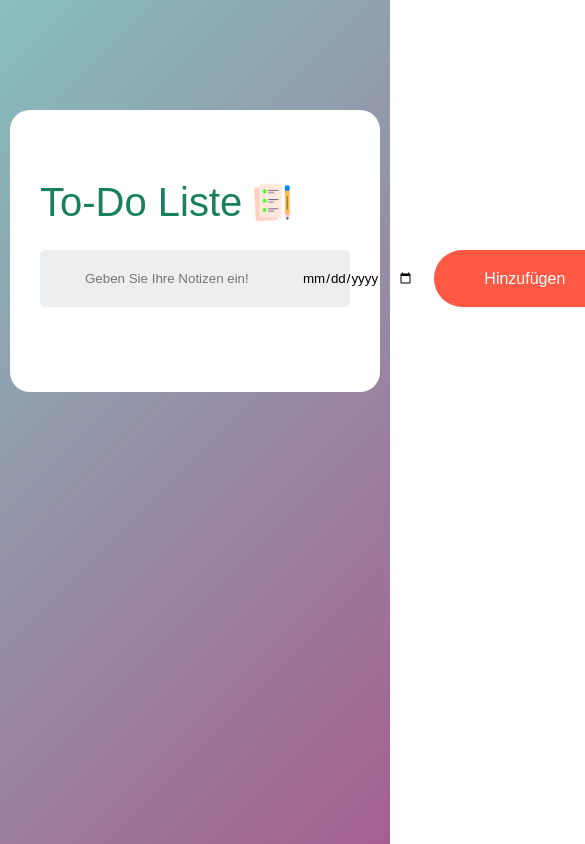
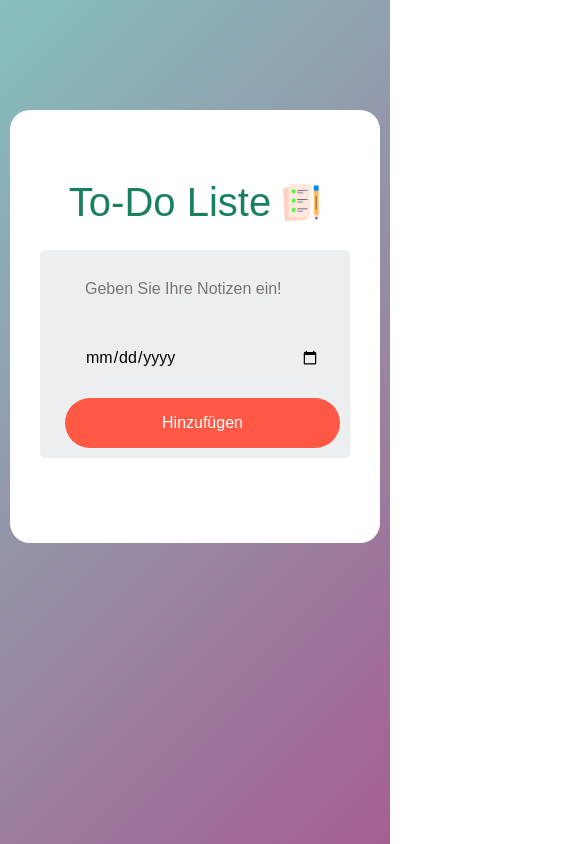
Before and after one commit to Sameh-Hamdalla/ToDoListeJS, a plain HTML site: page index.html in a window 390 px wide. Shown: the top 844 px of the page, 585 px wide, since content can reach past the window. Drawn offline with Linux system fonts and the light colour scheme.

Commit message:
Handy Version angepasst

```diff
--- a/style.css
+++ b/style.css
@@ -3,6 +3,56 @@
     padding: 0;
     font-family: Arial, Helvetica, sans-serif;
     box-sizing: border-box;  /* Breite (width) und Höhe (height) schließen padding und border mit ein */
+}
+@media (max-width: 600px) {
+
+  .todo-app {
+    margin: 40px 10px;
+    padding: 40px 20px;
+  }
+
+  .todo-app h2 {
+    font-size: 28px;
+    justify-content: center;
+    text-align: center;
+  }
+
+  .todo-app h2 img {
+    width: 30px;
+  }
+
+  .row {
+    flex-direction: column;
+    padding: 10px;
+    gap: 10px;
+  }
+
+  input {
+    padding: 15px;
+    font-size: 16px;
+  }
+
+  button {
+    width: 100%;
+    padding: 14px;
+    font-size: 16px;
+  }
+
+  ul li {
+    font-size: 16px;
+    padding: 12px 8px 12px 45px;
+  }
+
+  ul li::before {
+    width: 24px;
+    height: 24px;
+    top: 14px;
+  }
+
+  ul li span {
+    font-size: 20px;
+    right: 5px;
+  }
 }
 
 .container{
```
